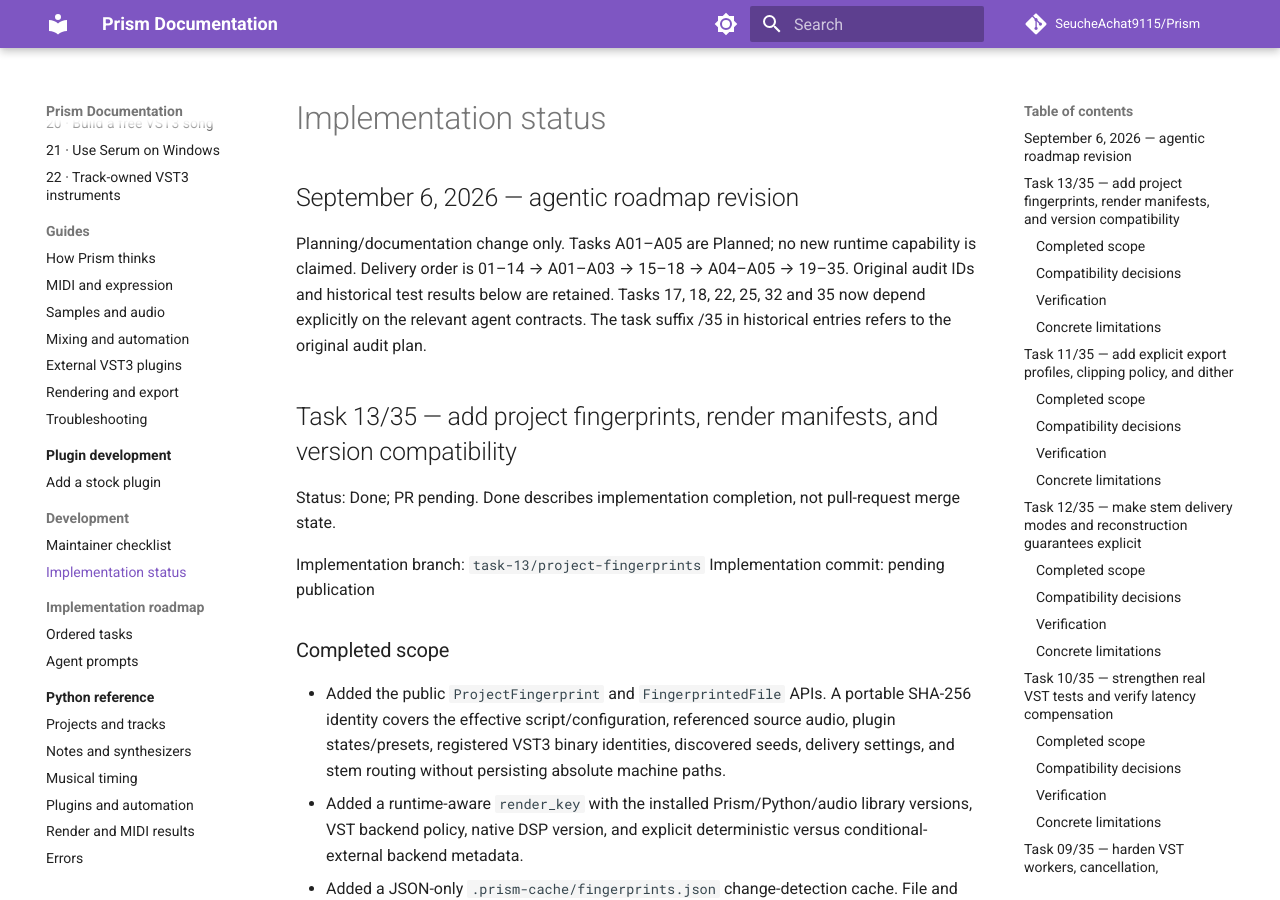
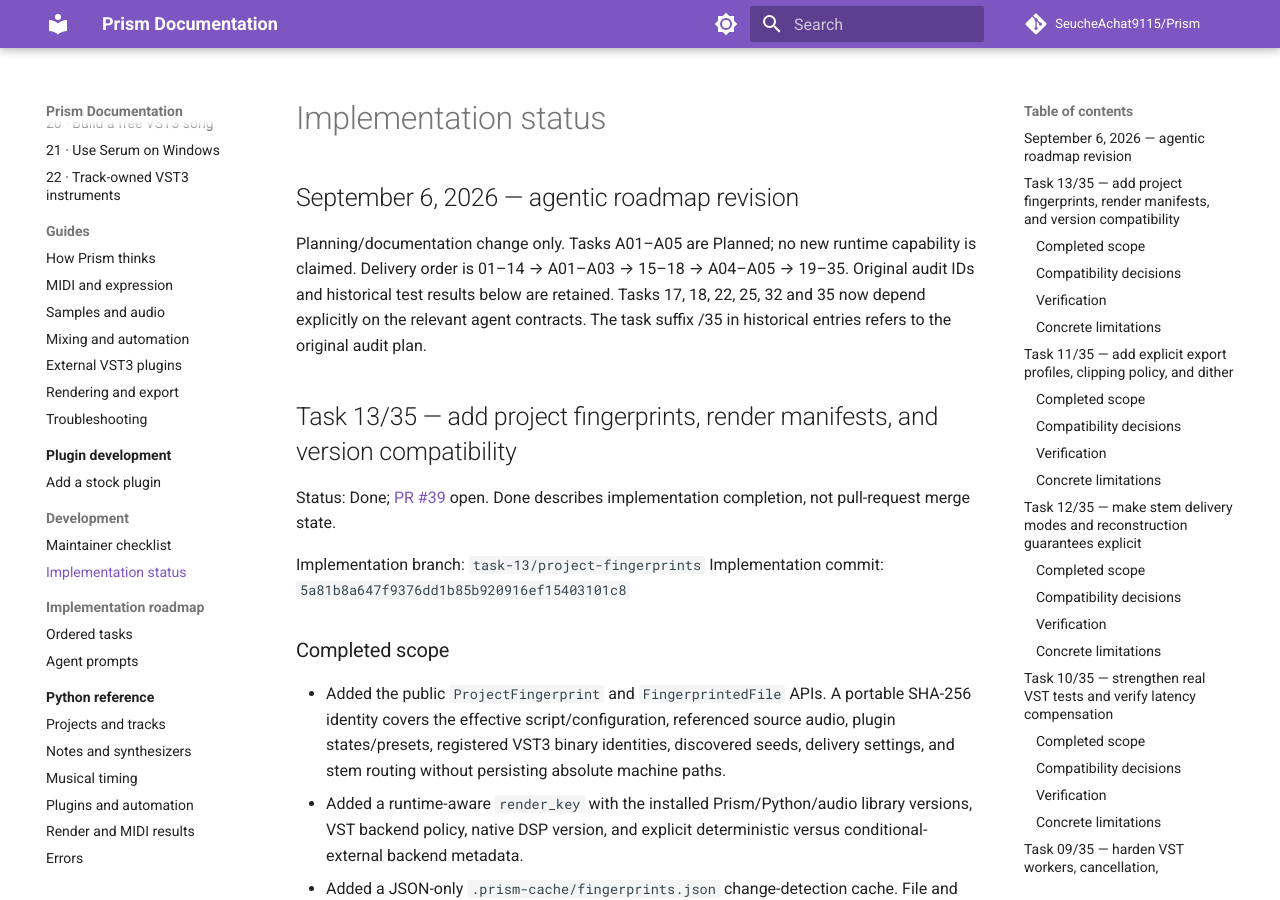
Before and after one commit to SeucheAchat9115/Prism, an MkDocs documentation site: the page built from docs/development/implementation-status.md, in a window 1280 px wide and 900 px high. Built offline with MkDocs 1.6.1 and Material for MkDocs 9.7.7, drawn with Linux system fonts in a browser that asks for light colours; comment, search, counter and statistics services are not loaded.

Commit message:
Task 13: record implementation PR

```diff
--- a/docs/development/implementation-status.md
+++ b/docs/development/implementation-status.md
@@ -11,10 +11,10 @@
 
 ## Task 13/35 — add project fingerprints, render manifests, and version compatibility
 
-Status: Done; PR pending. Done describes implementation completion, not pull-request merge state.
+Status: Done; [PR #39](https://github.com/SeucheAchat9115/Prism/pull/39) open. Done describes implementation completion, not pull-request merge state.
 
 Implementation branch: `task-13/project-fingerprints`
-Implementation commit: pending publication
+Implementation commit: `5a81b8a647f9376dd1b85b920916ef15403101c8`
 
 ### Completed scope
 
```
Also changed, not shown: docs/development/implementation-tasks.md (+1 -1 lines).
